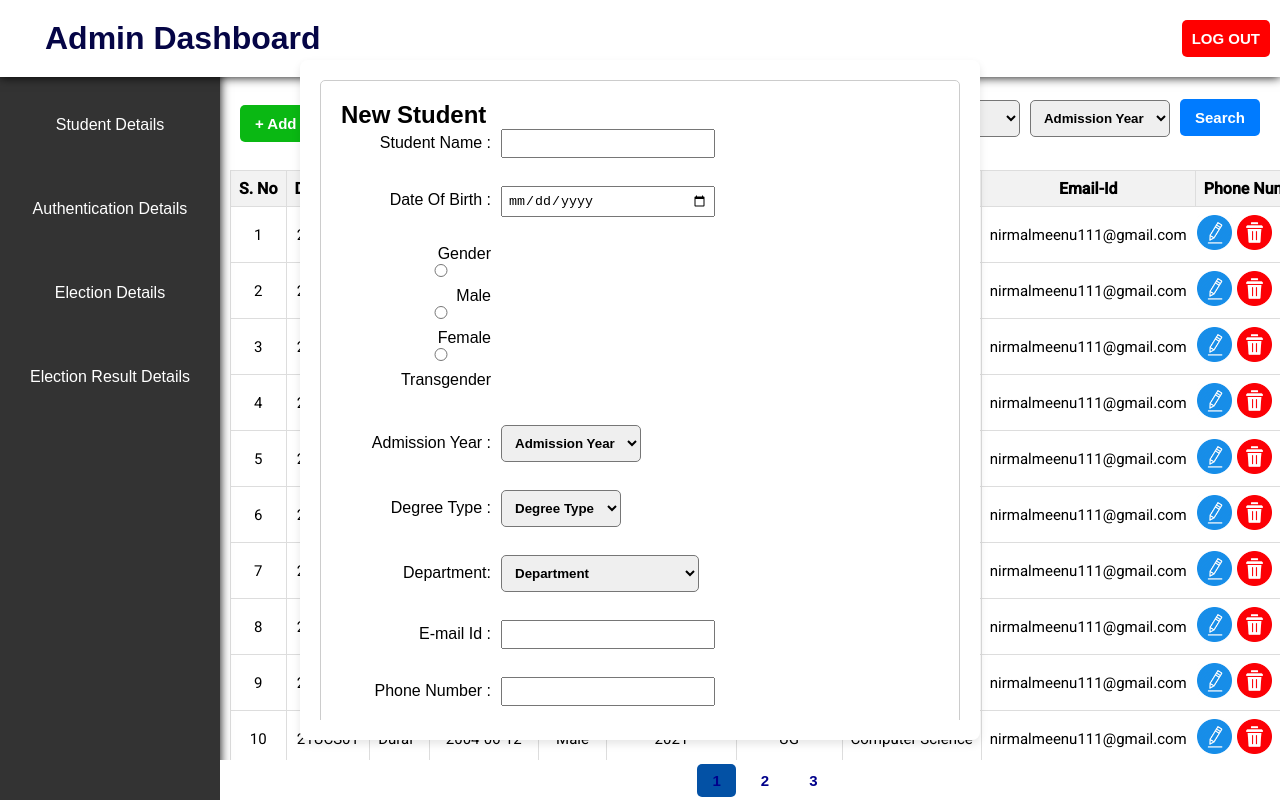
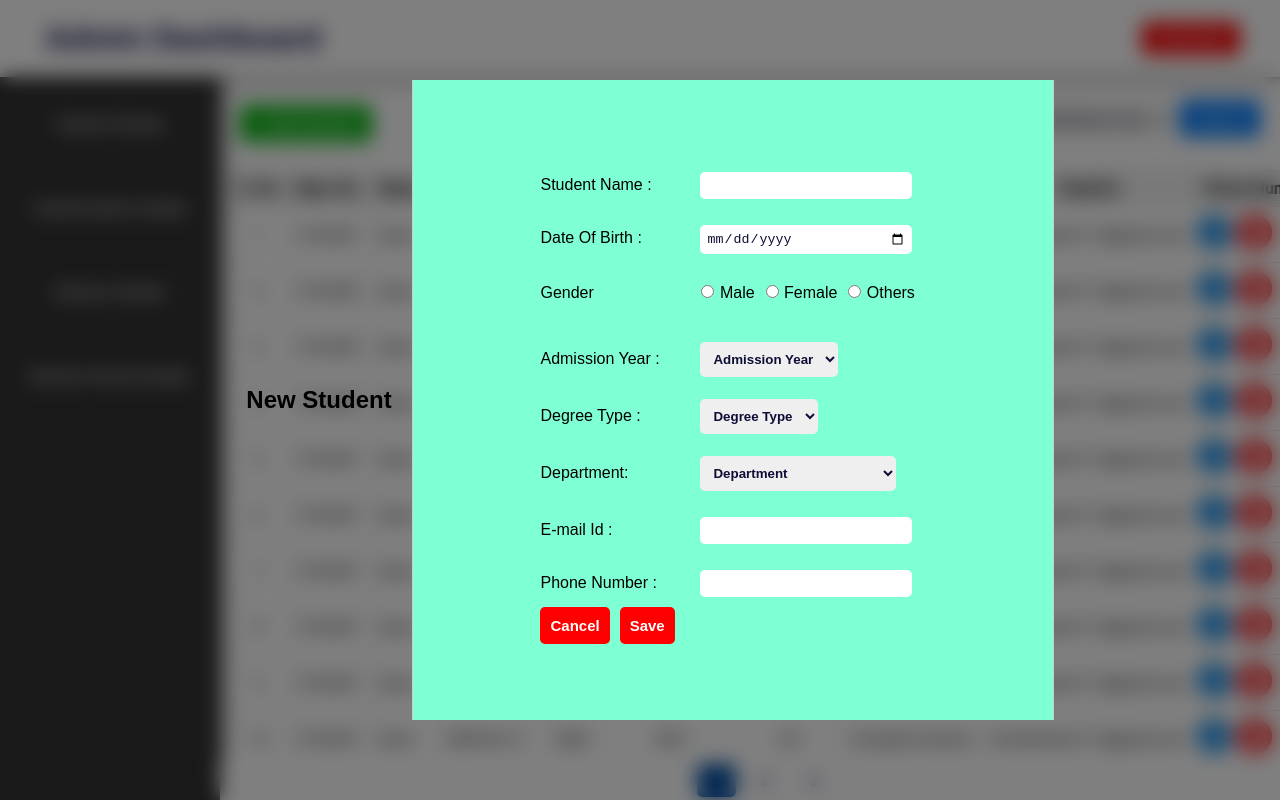
Before and after one commit to nirmalisrael/cvs-app, an Angular app: page /admin-page/student-editor in a window 1280 px wide. Both pictures are taken after a click on the button "+ Add Student". Shown: the top 800 px of the page. Built offline with nearby package versions, Linux system fonts and the light colour scheme.

Commit message:
add student form added from lab pc

```diff
--- a/src/app/_module/student/_component/student-editor/student-editor.component.css
+++ b/src/app/_module/student/_component/student-editor/student-editor.component.css
@@ -310,7 +310,7 @@ td:last-child {
     justify-content: center;
     align-items: center;
     z-index: 3;
-    }
+}
 
     .confirmation-box {
     background-color: #fff;
@@ -334,21 +334,24 @@ td:last-child {
 /* Add Student Form Styles */
 .add-student-form {
     position: fixed;
-    top: 50%;
-    left: 50%;
-    transform: translate(-50%, -50%);
-    width: 600px;
-    max-width: 80%;
-    background-color: #fff;
-    padding: 20px;
-    border-radius: 8px;
-    box-shadow: 0 4px 8px rgba(0, 0, 0, 0.1);
-    z-index: 2;
+    top: 0;
+    left: 0;
+    width: 100%;
+    height: 100%;
+    background-color: rgba(0, 0, 0, 0.5);
+    backdrop-filter: blur(10px);
+    display: flex;
+    justify-content: center;
+    align-items: center;
+    z-index: 3;
   }
 
   .scrollable-container {
     overflow-y: auto;
     max-height: 80vh;
+    display: flex;
+    align-items: center;
+    justify-content: center;
   }
 
   .form-box {
@@ -356,31 +359,57 @@ td:last-child {
   }
 
   /* Add some basic styling to the form container */
-.add-student-form {
-    width: 50%; /* Adjust the width as needed */
+.add-student-form h2{
+    text-align: center; /* Adjust the width as needed */
     margin: auto; /* Center the form on the page */
 }
 
 /* Style the form-box */
 .form-box {
+    width: 600px;
+    height: 100vh;
     padding: 20px;
     border: 1px solid #ccc;
     border-radius: 5px;
+    display: flex;
+    align-items: center;
+    justify-content: center;
+    background-color: aquamarine;
+}
+
+ h2 {
+    padding: 20px;
+    top: 20px;
 }
 
 /* Style labels */
-label {
+.form-box #label {
     display: inline-block;
-    width: 150px; /* Adjust the width as needed */
-    text-align: right;
+    width: 150px;
+    text-align: left;
     margin-right: 10px;
+    margin-top: 20px;
+    margin-bottom: 10px;
+}
+
+.form-box #lable:hover {
+    border: none;
 }
 
 /* Style input fields */
-input, select {
+.form-box input, select {
     width: 200px; /* Adjust the width as needed */
-    padding: 5px;
+    padding: 6px;
     margin-bottom: 10px;
+    border-width: 1px;
+    border: none;
+
+    border-radius: 5px;
+    border-color: black;
+    border: none;
+    outline: none;
+    color: rgb(13, 13, 54);
+    transition: box-shadow 0.3s ease;
 }
 
 /* Style radio buttons */
@@ -388,19 +417,38 @@ div[for="gender"] {
     margin-bottom: 10px;
 }
 
+.gender-options {
+    display: flex;
+}
+
+.gender {
+    margin-right: 10px;
+    margin-top: 20px; /* Adjust this value as needed for spacing */
+}
+
+.gender input {
+    width: 15px;
+}
+
+.gender-options label{
+    width: 160px;
+
+    margin-top: 20px;
+    margin-bottom: 10px;
+}
 /* Style buttons */
-button {
+.form-box button {
     padding: 10px;
     margin-right: 10px;
     cursor: pointer;
 }
 
 /* Clearfix to handle floating elements */
-.clearfix::after {
+/* .clearfix::after {
     content: "";
     clear: both;
     display: table;
-}
+} */
 
 /*
  .form-box input,
--- a/src/app/_module/student/_component/student-editor/student-editor.component.html
+++ b/src/app/_module/student/_component/student-editor/student-editor.component.html
@@ -91,18 +91,21 @@
             </ng-template>
             <!-- Add student form -->
             <div class="add-student-form" *ngIf="showAddStudentForm">
+
                 <div class="scrollable-container">
+                    <h2>New Student</h2>
                     <div class="form-box">
-                        <h2>New Student</h2>
+
                         <form (ngSubmit)="submitAddStudentForm()">
-                            <label for="studentName">Student Name : </label>
+                            <label for="studentName" id="label">Student Name : </label>
                             <input type="text" name="studentName" [(ngModel)]="studentRequest.studentName" id="studentName" required>
-                            <br><br>
-                            <label for="dateOfBirth">Date Of Birth : </label>
+                            <br>
+                            <label for="dateOfBirth"id="label">Date Of Birth : </label>
                             <input type="date" name="dateOfBirth" [(ngModel)]="studentRequest.dateOfBirth" id="dateOfBirth" required>
-                            <br><br>
+                            <br>
+                            <div class="gender-options">
                                 <label for="gender">Gender</label>
-                            <div *ngFor="let gender of genderOptions">
+                                <div *ngFor="let gender of genderOptions" class="gender">
                                     <label>
                                         <input
                                             type="radio"
@@ -113,33 +116,35 @@
                                         {{ gender }}
                                     </label>
                                 </div>
-                            <br><br>
-                            <label for="admissionYear">Admission Year : </label>
+                            </div>
+
+                            <br>
+                            <label for="admissionYear"id="label">Admission Year : </label>
                             <select class="option-picker" id="admissionYear">
                                 <option value="" disabled selected>Admission Year</option>
                                 <option value="2021">2021</option>
                                 <option value="2022">2022</option>
                                 <option value="2023">2023</option>
                            </select>
-                           <br><br>
-                            <label for="degreeType">Degree Type : </label>
+                           <br>
+                            <label for="degreeType"id="label">Degree Type : </label>
                             <select class="option-picker" id="degreeType" aria-placeholder="Degree Type">
                                 <option value="" disabled selected>Degree Type</option>
                                 <option *ngFor="let type of degreeTypeOptions" [value]="type">{{ type }}</option>
                             </select>
-                            <br><br>
-                            <label for="department">Department: </label>
+                            <br>
+                            <label for="department"id="label">Department: </label>
                             <select class="option-picker" id="department">
                                 <option value="" disabled selected>Department</option>
                                 <option *ngFor="let dept of departmentOptions" [value]="dept">{{ dept }}</option>
                             </select>
-                            <br><br>
-                            <label for="emailId">E-mail Id : </label>
+                            <br>
+                            <label for="emailId"id="label">E-mail Id : </label>
                             <input type="email" name="emailId" [(ngModel)]="studentRequest.emailId" id="emailId" required>
-                            <br><br>
-                            <label for="phoneNumber">Phone Number : </label>
+                            <br>
+                            <label for="phoneNumber"id="label">Phone Number : </label>
                             <input type="phoneNumber" name="phoneNumber" [(ngModel)]="studentRequest.phoneNumber" id="phoneNumber" required>
-                            <br><br>
+                            <br>
                             <button type="button" (click)="cancelAddStudentForm()">Cancel</button>
                             <button type="submit">Save</button>
                         </form>
--- a/src/app/_module/student/_dto/gender.ts
+++ b/src/app/_module/student/_dto/gender.ts
@@ -2,5 +2,5 @@ export enum Gender {
 
     MALE = ('Male'),
     FEMALE = ('Female'),
-    TRANSGENDER = ('Transgender')
+    TRANSGENDER = ('Others')
 }
```
Lines whose indentation alone changed are shown as unchanged.
